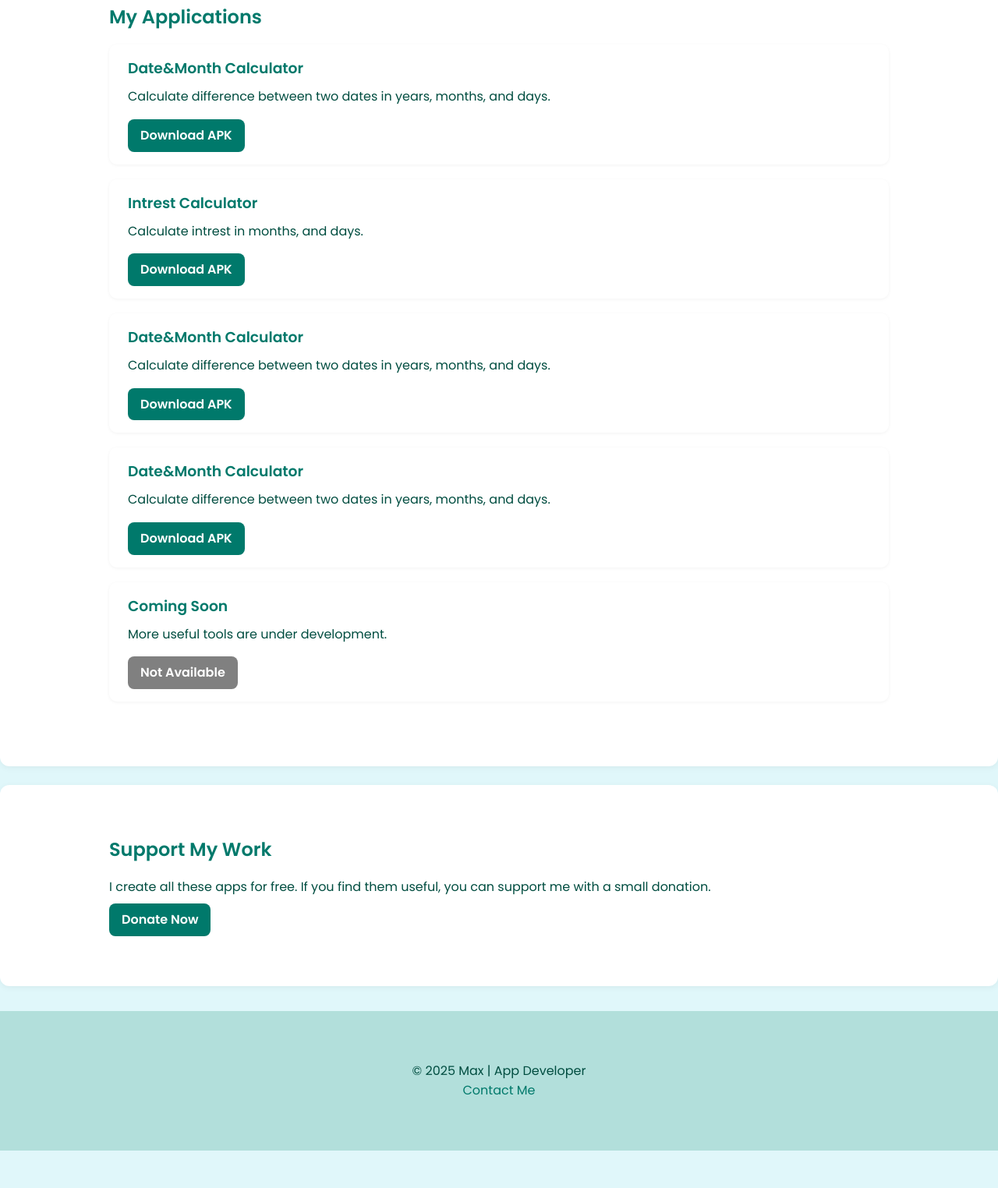
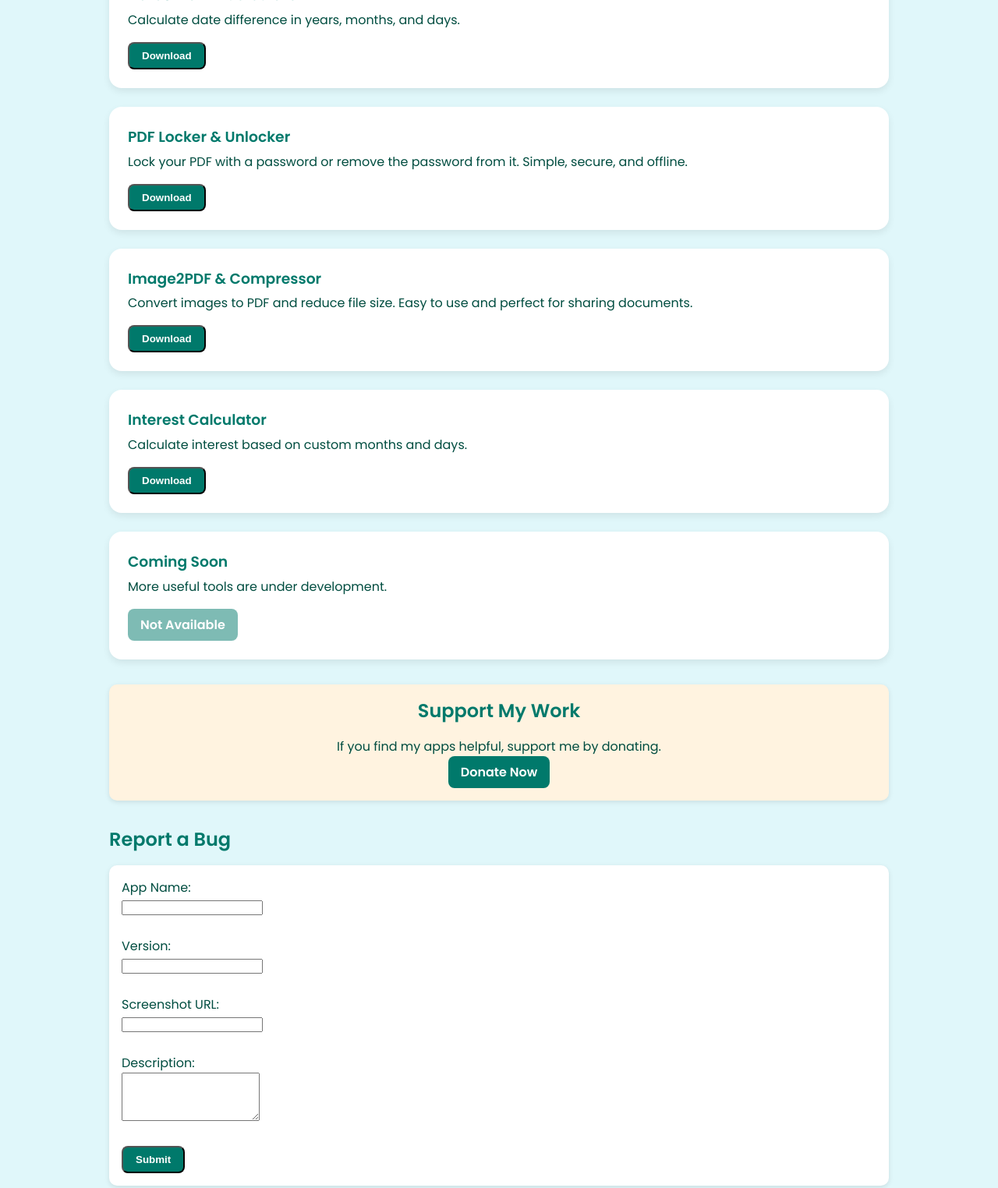
Before and after one commit to Raviraj-Patidar/Max, a plain HTML site: page index.html in a window 1280 px wide. Shown: the part 650-2174 px from the top of the page at 78% size. Before the commit the page ends 2126 px from the top, so only its background shows below. Drawn offline with nearby package versions, Linux system fonts and the light colour scheme.

Commit message:
Update index.html
New  age page

```diff
--- a/index.html
+++ b/index.html
@@ -4,10 +4,12 @@
 <head>
   <meta charset="UTF-8" />
   <meta name="viewport" content="width=device-width, initial-scale=1.0" />
-  <title>Max | App Developer</title>
-  <link rel="stylesheet" href="style.css" />
+  <title>Max</title>
+  <link rel="stylesheet" href="https://cdnjs.cloudflare.com/ajax/libs/font-awesome/6.5.0/css/all.min.css">
+  <link href="https://fonts.googleapis.com/css2?family=Poppins:wght@400;600&display=swap" rel="stylesheet">
+  <script src="https://cdnjs.cloudflare.com/ajax/libs/gsap/3.12.2/gsap.min.js"></script>
+  <script src="https://cdnjs.cloudflare.com/ajax/libs/gsap/3.12.2/ScrollTrigger.min.js"></script>
   <style>
-    /* Reset and base setup */
     * {
       margin: 0;
       padding: 0;
@@ -17,13 +19,9 @@
     body {
       font-family: 'Poppins', sans-serif;
       background-color: #e0f7fa;
-      /* App-like light cyan background */
       color: #004d40;
-      /* Dark teal text */
-      line-height: 1.6;
     }
 
-    /* Container */
     .container {
       width: 90%;
       max-width: 1000px;
@@ -31,34 +29,23 @@
       padding: 2rem 0;
     }
 
-    /* Hero section */
     .hero {
       background-color: #00796b;
-      /* App teal color */
       color: white;
       text-align: center;
       padding: 4rem 1rem;
+      border-bottom-left-radius: 30px;
+      border-bottom-right-radius: 30px;
     }
 
     .hero h1 {
-      font-size: 3rem;
+      font-size: 2.8rem;
       margin-bottom: 0.5rem;
     }
 
     .hero p {
-      font-size: 1.2rem;
+      font-size: 1.1rem;
       opacity: 0.95;
-    }
-
-    /* Section styles */
-    .about,
-    .projects,
-    .donation {
-      background: white;
-      margin-top: 1.5rem;
-      border-radius: 12px;
-      box-shadow: 0 2px 8px rgba(0, 0, 0, 0.05);
-      padding: 2rem;
     }
 
     h2 {
@@ -66,28 +53,36 @@
       margin-bottom: 1rem;
     }
 
-    /* Project Cards */
+    .project-list {
+      margin-top: 2rem;
+      display: flex;
+      flex-direction: column;
+      gap: 1.5rem;
+    }
+
     .project-card {
-      background-color: #ffffff;
-      padding: 1rem 1.5rem;
-      margin-bottom: 1.2rem;
-      border-radius: 10px;
-      box-shadow: 0 1px 4px rgba(0, 0, 0, 0.05);
+      background: #ffffff;
+      padding: 1.5rem;
+      border-radius: 16px;
+      box-shadow: 0 4px 10px rgba(0, 0, 0, 0.08);
+      transition: transform 0.3s;
+    }
+
+    .project-card:hover {
+      transform: translateY(-4px);
     }
 
     .project-card h3 {
-      margin-bottom: 0.5rem;
+      margin-bottom: 0.3rem;
       color: #00796b;
     }
 
     .project-card p {
-      margin-bottom: 0.5rem;
+      margin-bottom: 1rem;
     }
 
-    /* Buttons */
     .btn {
       display: inline-block;
-      margin-top: 0.5rem;
       padding: 0.5rem 1rem;
       background-color: #00796b;
       color: white;
@@ -95,95 +90,142 @@
       text-decoration: none;
       font-weight: bold;
       transition: background 0.3s ease;
+      cursor: pointer;
     }
 
     .btn:hover {
       background-color: #004d40;
     }
 
-    .btn.disabled {
-      background-color: gray;
-      pointer-events: none;
-      cursor: not-allowed;
+    .dropdown {
+      margin-top: 0.8rem;
+      display: none;
+      background-color: #f1f1f1;
+      padding: 1rem;
+      border-radius: 10px;
     }
 
-    /* Footer */
+    .dropdown a {
+      display: block;
+      margin-bottom: 0.5rem;
+    }
+
+    .donate-box {
+      background: #fff3e0;
+      padding: 1rem;
+      border-radius: 10px;
+      margin-top: 2rem;
+      box-shadow: 0 2px 6px rgba(0, 0, 0, 0.1);
+      text-align: center;
+    }
+
+    .bug-report-form {
+      background: white;
+      padding: 1rem;
+      border-radius: 10px;
+      margin-top: 1rem;
+      box-shadow: 0 2px 6px rgba(0, 0, 0, 0.1);
+    }
+
     footer {
       text-align: center;
       padding: 2rem 1rem;
-      margin-top: 2rem;
-      background-color: #b2dfdb;
+      font-size: 0.9rem;
     }
 
-    footer a {
-      color: #00796b;
-      text-decoration: none;
-      font-weight: 500;
+    .about {
+      margin-top: 2rem;
+      background-color: white;
+      padding: 1.5rem;
+      border-radius: 10px;
+      box-shadow: 0 2px 6px rgba(0, 0, 0, 0.1);
     }
   </style>
-  <link href="https://fonts.googleapis.com/css2?family=Poppins:wght@400;600&display=swap" rel="stylesheet">
 </head>
 
 <body>
-
   <header class="hero">
     <div class="container">
-      <h1>I'm Max</h1>
-      <p>I build free and useful Android applications</p>
+      <h1>Hello, I'm Max</h1>
+      <p>I create free and useful Android apps for everyday needs</p>
     </div>
   </header>
 
-  <section class="about">
-    <div class="container">
+  <main class="container">
+
+    <div class="about">
       <h2>About Me</h2>
-      <p>
-        I'm a self-taught developer passionate about making Android apps that help people in their daily lives. All my apps are free and complete safe to use.
-      </p>
+      <p>I'm Raviraj Patidar (aka Max), a passionate self-taught Android developer from Alote. I build practical, simple, and free apps to solve everyday problems.</p>
     </div>
-  </section>
 
-  <section class="projects">
-    <div class="container">
-      <h2>My Applications</h2>
+    <h2 style="margin-top: 2rem;">My Applications</h2>
+    <div class="project-list">
 
       <div class="project-card">
         <h3>Date&Month Calculator</h3>
-        <p>Calculate difference between two dates in years, months, and days.</p>
-        <a href="#" class="btn">Download APK</a>
+        <p>Calculate date difference in years, months, and days.</p>
+        <button class="btn" onclick="toggleDropdown(this)">Download</button>
+        <div class="dropdown">
+          <a href="#" class="btn">Latest Version</a>
+          <a href="#" class="btn" style="background-color: #ccc; color: #00796b;">Old Version</a>
+        </div>
       </div>
+
       <div class="project-card">
-        <h3> Intrest Calculator</h3>
-        <p>Calculate intrest in months, and days.</p>
-        <a href="#" class="btn">Download APK</a>
+        <h3>PDF Locker & Unlocker</h3>
+        <p>Lock your PDF with a password or remove the password from it. Simple, secure, and offline.</p>
+        <button class="btn" onclick="toggleDropdown(this)">Download</button>
+        <div class="dropdown">
+          <a href="#" class="btn">Latest Version</a>
+          <a href="#" class="btn" style="background-color: #ccc; color: #00796b;">Old Version</a>
+        </div>
       </div>
+
       <div class="project-card">
-        <h3>Date&Month Calculator</h3>
-        <p>Calculate difference between two dates in years, months, and days.</p>
-        <a href="#" class="btn">Download APK</a>
+        <h3>Image2PDF & Compressor</h3>
+        <p>Convert images to PDF and reduce file size. Easy to use and perfect for sharing documents.</p>
+        <button class="btn" onclick="toggleDropdown(this)">Download</button>
+        <div class="dropdown">
+          <a href="#" class="btn">Latest Version</a>
+          <a href="#" class="btn" style="background-color: #ccc; color: #00796b;">Old Version</a>
+        </div>
       </div>
+
       <div class="project-card">
-        <h3>Date&Month Calculator</h3>
-        <p>Calculate difference between two dates in years, months, and days.</p>
-        <a href="#" class="btn">Download APK</a>
+        <h3>Interest Calculator</h3>
+        <p>Calculate interest based on custom months and days.</p>
+        <button class="btn" onclick="toggleDropdown(this)">Download</button>
+        <div class="dropdown">
+          <a href="#" class="btn">Latest Version</a>
+          <a href="#" class="btn" style="background-color: #ccc; color: #00796b;">Old Version</a>
+        </div>
       </div>
 
       <div class="project-card">
         <h3>Coming Soon</h3>
         <p>More useful tools are under development.</p>
-        <a href="#" class="btn disabled">Not Available</a>
+        <span class="btn" style="opacity:0.5; pointer-events:none;">Not Available</span>
       </div>
+
     </div>
-  </section>
 
-  <section class="donation">
-    <div class="container">
+    <div class="donate-box">
       <h2>Support My Work</h2>
-      <p>
-        I create all these apps for free. If you find them useful, you can support me with a small donation.
-      </p>
+      <p>If you find my apps helpful, support me by donating.</p>
       <a href="#" class="btn">Donate Now</a>
     </div>
-  </section>
+
+    <h2 style="margin-top: 2rem;">Report a Bug</h2>
+    <div class="bug-report-form">
+      <form action="mailto:yourmail@example.com" method="post" enctype="text/plain">
+        <label>App Name:<br><input type="text" name="appName" required></label><br><br>
+        <label>Version:<br><input type="text" name="version"></label><br><br>
+        <label>Screenshot URL:<br><input type="text" name="screenshot"></label><br><br>
+        <label>Description:<br><textarea name="description" rows="4" required></textarea></label><br><br>
+        <button class="btn" type="submit">Submit</button>
+      </form>
+    </div>
+  </main>
 
   <footer>
     <div class="container">
@@ -192,6 +234,29 @@
     </div>
   </footer>
 
+  <script>
+    gsap.from(".hero h1", { duration: 1, y: -50, opacity: 0 });
+    gsap.from(".hero p", { duration: 1, y: 50, opacity: 0, delay: 0.3 });
+    gsap.utils.toArray(".project-card").forEach((card, i) => {
+      gsap.from(card, {
+        scrollTrigger: card,
+        duration: 1,
+        y: 30,
+        opacity: 0,
+        delay: i * 0.1
+      });
+    });
+
+    function toggleDropdown(button) {
+      const allDropdowns = document.querySelectorAll('.dropdown');
+      allDropdowns.forEach(d => {
+        if (d !== button.nextElementSibling) d.style.display = 'none';
+      });
+
+      const dropdown = button.nextElementSibling;
+      dropdown.style.display = dropdown.style.display === 'block' ? 'none' : 'block';
+    }
+  </script>
 </body>
 
 </html>
```
